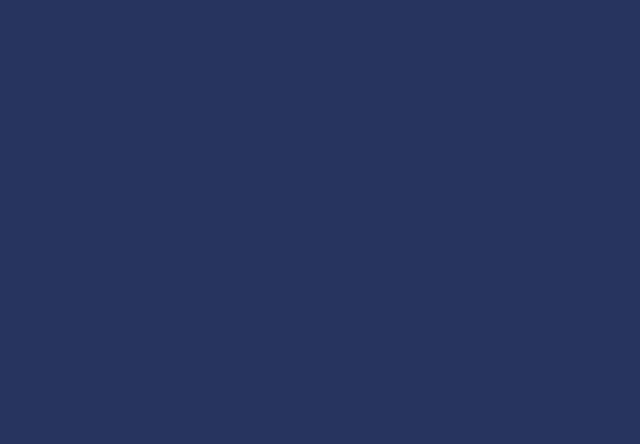
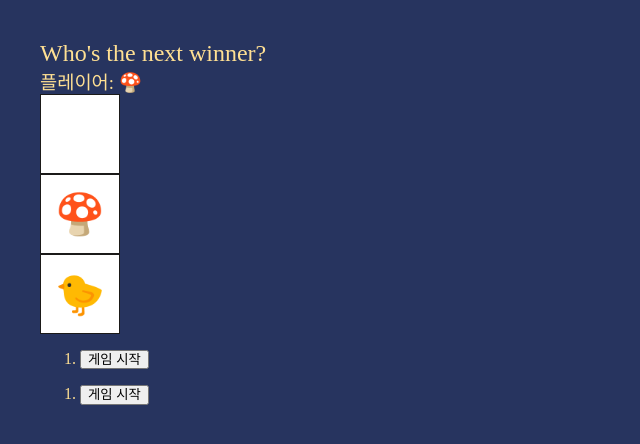
Before and after one commit to hammadam/react-homework, a React (Vite) app in the folder 04-tic-tac-toe-game/: page / in a window 1280 px wide. Shown: the top 444 px of the page, without its empty margins (0-640 px from the left). Built offline with nearby package versions, Linux system fonts and the light colour scheme.

Commit message:
feat: 다시 한 번! "틱택토 게임" 만들기
- prop-types 패키지 설치 이슈로 추가 설치
- Square 컴포넌트 작성
- 스타일시트 파일 위치 이동

```diff
--- a/04-tic-tac-toe-game/package.json
+++ b/04-tic-tac-toe-game/package.json
@@ -22,6 +22,7 @@
 		"eslint-plugin-react-hooks": "4.6.2",
 		"eslint-plugin-react-refresh": "0.4.9",
 		"globals": "15.8.0",
+		"prop-types": "^15.8.1",
 		"vite": "5.3.5"
 	},
 	"dependencies": {
--- a/04-tic-tac-toe-game/src/tic-tac-toe/Game.jsx
+++ b/04-tic-tac-toe-game/src/tic-tac-toe/Game.jsx
@@ -1,6 +1,12 @@
-function Game(){
-  return(
+import './styles/global.css';
+import Board from './components/Board/Board';
+import History from './components/History/History';
+
+function Game() {
+  return (
     <div className="Game">
+      <Board />
+      <History />
     </div>
   );
 }
--- a/04-tic-tac-toe-game/src/tic-tac-toe/components/Square/Square.jsx
+++ b/04-tic-tac-toe-game/src/tic-tac-toe/components/Square/Square.jsx
@@ -1,7 +1,19 @@
-function Square(){
-  return(
-    <button className="Square" disabled>🍄</button>
-  )
+import { node } from 'prop-types';
+import S from './Square.module.css';
+
+Square.propTypes = {
+  children: node,
+};
+
+function Square({ children }) {
+  // [파생된 상태]
+  const isDisabled = !!children;
+
+  return (
+    <button className={S.component} disabled={isDisabled}>
+      {children}
+    </button>
+  );
 }
 
 export default Square;
--- a/04-tic-tac-toe-game/src/styles/Square.css
+++ b/04-tic-tac-toe-game/src/tic-tac-toe/components/Square/Square.module.css
@@ -1,4 +1,4 @@
-.Square{
+.component{
   display:flex;
   justify-content:center;
   align-items:center;
--- a/04-tic-tac-toe-game/src/tic-tac-toe/components/Squares/Squares.jsx
+++ b/04-tic-tac-toe-game/src/tic-tac-toe/components/Squares/Squares.jsx
@@ -1,19 +1,14 @@
+import { PLAYER } from '@/tic-tac-toe/constants';
 import Square from '../Square/Square';
 
-function Squares(){
-  return(
+function Squares() {
+  return (
     <div className="Squares">
-      <Square />
-      <Square />
-      <Square />
-      <Square />
-      <Square />
-      <Square />
-      <Square />
-      <Square />
-      <Square />
+      <Square></Square>
+      <Square>{PLAYER.ONE}</Square>
+      <Square>{PLAYER.TWO}</Square>
     </div>
-  )
+  );
 }
 
 export default Squares;
```
Also changed, not shown: 04-tic-tac-toe-game/src/main.jsx (+0 -7 lines), 04-tic-tac-toe-game/src/tic-tac-toe/styles/Board.css (renamed from 04-tic-tac-toe-game/src/styles/Board.css), 04-tic-tac-toe-game/src/tic-tac-toe/styles/Game.css (renamed from 04-tic-tac-toe-game/src/styles/Game.css), 04-tic-tac-toe-game/src/tic-tac-toe/styles/History.css (renamed from 04-tic-tac-toe-game/src/styles/History.css), 04-tic-tac-toe-game/src/tic-tac-toe/styles/Squares.css (renamed from 04-tic-tac-toe-game/src/styles/Squares.css), 04-tic-tac-toe-game/src/tic-tac-toe/styles/Status.css (renamed from 04-tic-tac-toe-game/src/styles/Status.css), 04-tic-tac-toe-game/src/tic-tac-toe/styles/global.css (renamed from 04-tic-tac-toe-game/src/styles/global.css), 1 other file (tests, documents, lock files or other folders).
